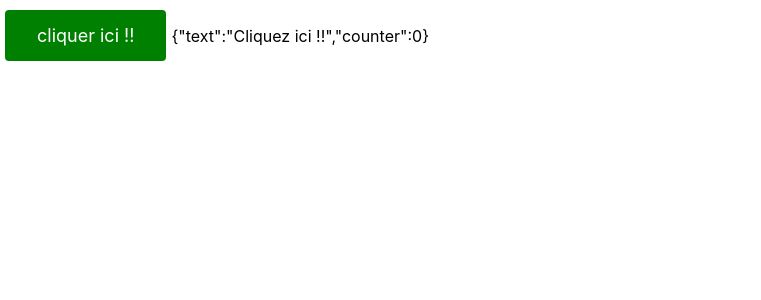
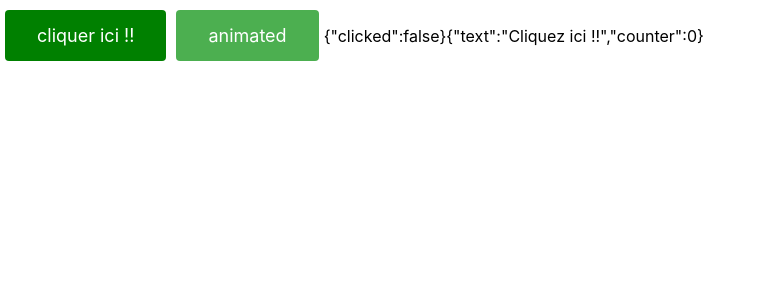
Before and after one commit to sideflow/React-formation, a React (Create React App) app in the folder app/: page / in a window 1280 px wide. Shown: the top 300 px of the page, without its empty margins (0-761 px from the left). Built offline with nearby package versions, Linux system fonts and the light colour scheme.

Commit message:
Animated button with state

```diff
--- a/app/src/App/App.js
+++ b/app/src/App/App.js
@@ -1,6 +1,7 @@
 import React from 'react';
 import './App.css';
 import Button from './components/Button/Button';
+import AnimatedButton from './components/AnimatedButton/AnimatedButton';
 
 class App extends React.Component {
 
@@ -22,6 +23,7 @@ class App extends React.Component {
     <Button title="cliquer ici !!" action={()=>{
       this.setState({counter:this.state.counter + 1})
     }}/>
+    <AnimatedButton title="animated " action={()=>{console.log('hello');}}/>
     {JSON.stringify(this.state)}
     </div>
   }
--- /dev/null
+++ b/app/src/App/components/AnimatedButton/AnimatedButton.css
@@ -0,0 +1,16 @@
+.AnimatedButton {
+    background-color: #4CAF50; /* Green */
+    border: 1px;
+    color: white;
+    padding: 15px 32px;
+    text-align: center;
+    display: inline-block;
+    border-radius: 4px;
+    font-size: 18px;
+    margin: 10px 5px;
+  }
+
+  .AnimatedButton.clicked{
+    box-shadow: 5px 5px 25px grey;
+    color: lightgray;
+  }
--- /dev/null
+++ b/app/src/App/components/AnimatedButton/AnimatedButton.js
@@ -0,0 +1,38 @@
+import React, { Component } from 'react';
+import PropTypes from 'prop-types';
+import './AnimatedButton.css';
+
+
+class AnimatedButton extends Component {
+    #privateData='value private'
+    constructor(props) {
+        super(props);
+        this.state = {clicked: false}
+    }
+
+    render() {
+        return (
+            <>
+                <div className={"AnimatedButton"+(this.state.clicked? " clicked":"")} style={this.props.style}
+                    onClick={(evt) => {
+                        // gestion interne pour le click
+                        this.setState({clicked: true});
+                        setTimeout(()=>{this.setState({clicked: false})}, 1000);
+                        // execution de l'action fournit par le parent
+                        this.props.action();
+                    }}>
+                    {this.props.title}
+                </div>
+
+                {JSON.stringify(this.state)}
+            </>
+        );
+    }
+}
+
+AnimatedButton.propTypes= {
+    title:PropTypes.string.isRequired,
+    stype:PropTypes.object
+}
+
+export default AnimatedButton;
--- a/app/src/App/components/Button/Button.js
+++ b/app/src/App/components/Button/Button.js
@@ -5,7 +5,7 @@ import PropTypes from 'prop-types';
 function Button(props) {
     // console.log(props);
     return <div style={{...props.style,backgroundColor:props.bgcolor}}
-        className="Button" onClick={(evt)=>{props.action()}}>{props.title}</div>
+        className="Button" onClick={(evt) => {props.action()}}>{props.title}</div>
 }
 
 Button.propTypes= {
```
